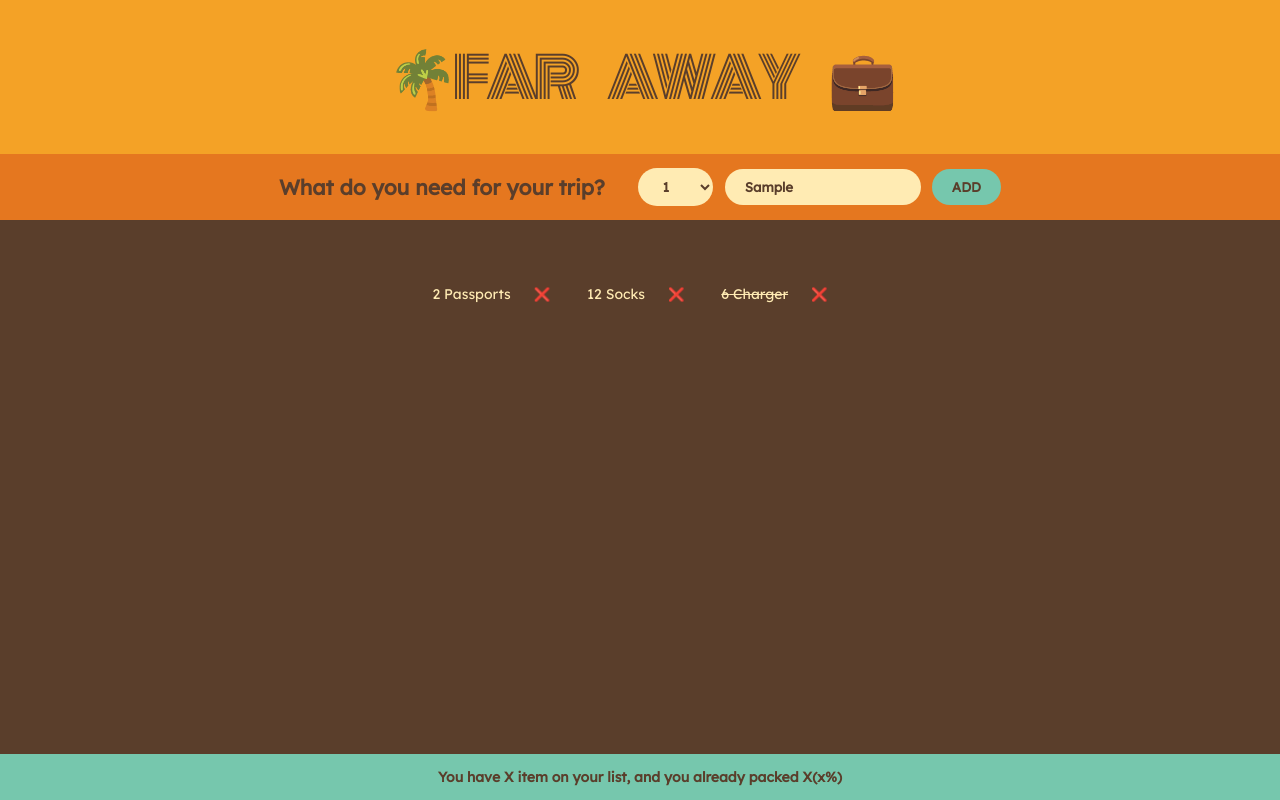
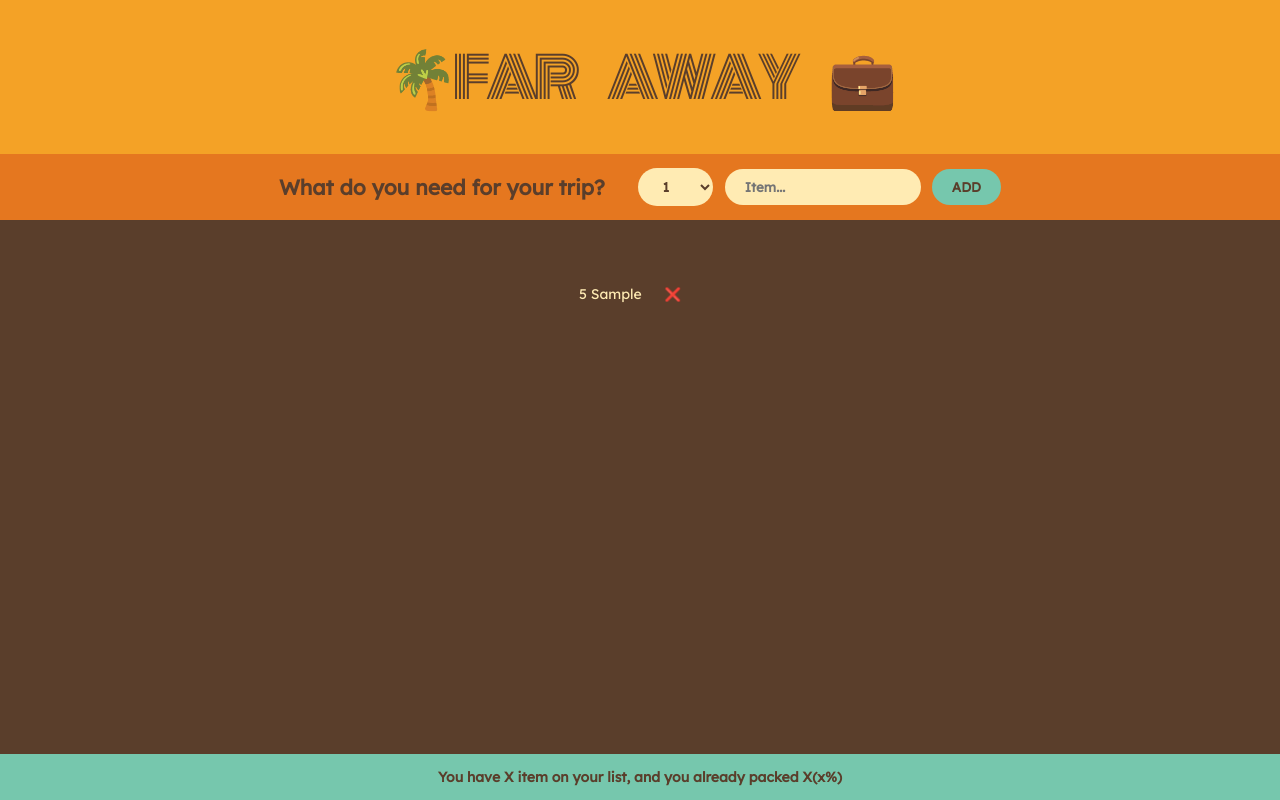
Before and after one commit to Segundavid-Dev/REACT-REPO, a React (Vite) app: page / in a window 1280 px wide. Both pictures are taken after typing "Sample" into the empty fields and a click on the button "ADD". Built offline with nearby package versions, Linux system fonts and the light colour scheme.

Commit message:
Lifting up a state

```diff
--- a/src/App.jsx
+++ b/src/App.jsx
@@ -1,32 +1,22 @@
+import { useState } from "react";
 import "./App.css";
 
-const initialItems = [
-  {
-    id: 1,
-    description: "Passports",
-    quantity: 2,
-    packed: false,
-  },
-  {
-    id: 2,
-    description: "Socks",
-    quantity: 12,
-    packed: false,
-  },
-  {
-    id: 3,
-    description: "Charger",
-    quantity: 6,
-    packed: true,
-  },
-];
+function App() {
+  const [items, setItems] = useState([]);
 
-function App() {
+  function handleAddItems(item) {
+    setItems((items) => [...items, item]);
+  }
+
+  function handleDeleteItem(id) {
+    setItems((items) => items.filter((item) => item.id !== id));
+  }
+
   return (
     <div className="app">
       <Logo />
-      <Form />
-      <PackingList />
+      <Form onAddItems={handleAddItems} />
+      <PackingList items={items} onDeleteItem={handleDeleteItem} />
       <Stats />
     </div>
   );
@@ -36,36 +26,64 @@ function Logo() {
   return <h1>🌴Far Away 💼</h1>;
 }
 
-function Form() {
+function Form({ onAddItems }) {
+  const [description, setDescription] = useState("");
+  const [quantity, setQuantity] = useState(5);
+
   function handleSubmit(e) {
     e.preventDefault();
+
+    if (!description) return;
+
+    const newItem = {
+      description,
+      quantity,
+      packed: false,
+      id: Date.now(),
+    };
+
+    console.log(newItem);
+    onAddItems(newItem);
+
+    setDescription("");
+    setQuantity(1);
   }
   return (
     <form className="add-form" onSubmit={handleSubmit}>
       <h3>What do you need for your trip?</h3>
-      <select>
+      <select
+        value={quantity}
+        onChange={(e) => setQuantity(Number(e.target.value))}
+      >
         {Array.from({ length: 10 }, (_, i) => i + 1).map((num) => (
           <option value={num} key={num}>
             {num}
           </option>
         ))}
       </select>
-      <input type="text" placeholder="Item..." />
+      <input
+        type="text"
+        placeholder="Item..."
+        value={description}
+        onChange={(e) => setDescription(e.target.value)}
+      />
       <button>Add</button>
     </form>
   );
 }
 
-function PackingList() {
+function PackingList({ items, onDeleteItem }) {
   return (
     <div className="list">
       <ul>
-        {initialItems.map((item) => (
+        {items.map((item) => (
           <Items
             item={item.description}
             quantity={item.quantity}
             packed={item.packed}
+            id={item.id}
             key={item.id}
+            onDeleteItem={onDeleteItem}
           />
         ))}
       </ul>
@@ -73,13 +91,13 @@ function PackingList() {
   );
 }
 
-function Items({ item, quantity, packed }) {
+function Items({ item, quantity, packed, id, onDeleteItem }) {
   return (
     <li>
       <span style={packed ? { textDecoration: "line-through" } : {}}>
         {quantity} {item}
       </span>
-      <button>❌</button>
+      <button onClick={() => onDeleteItem(id)}>❌</button>
     </li>
   );
 }
```
